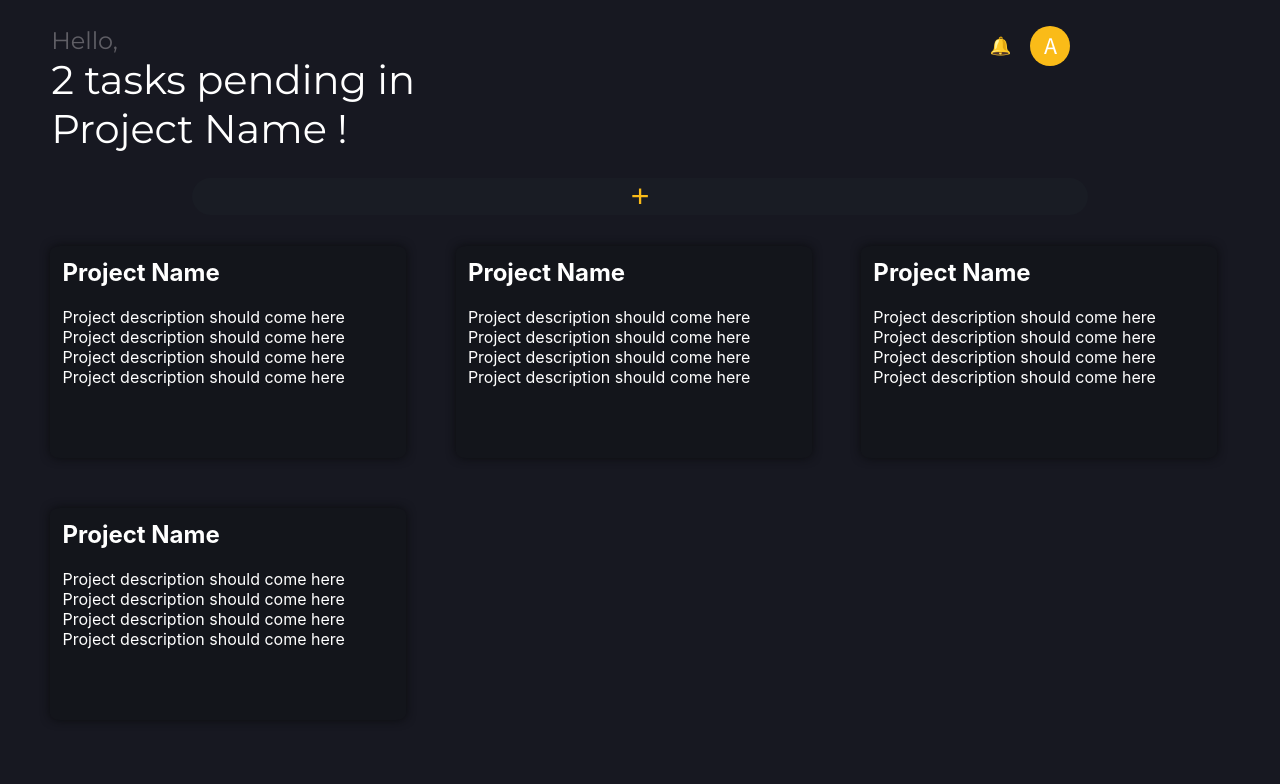
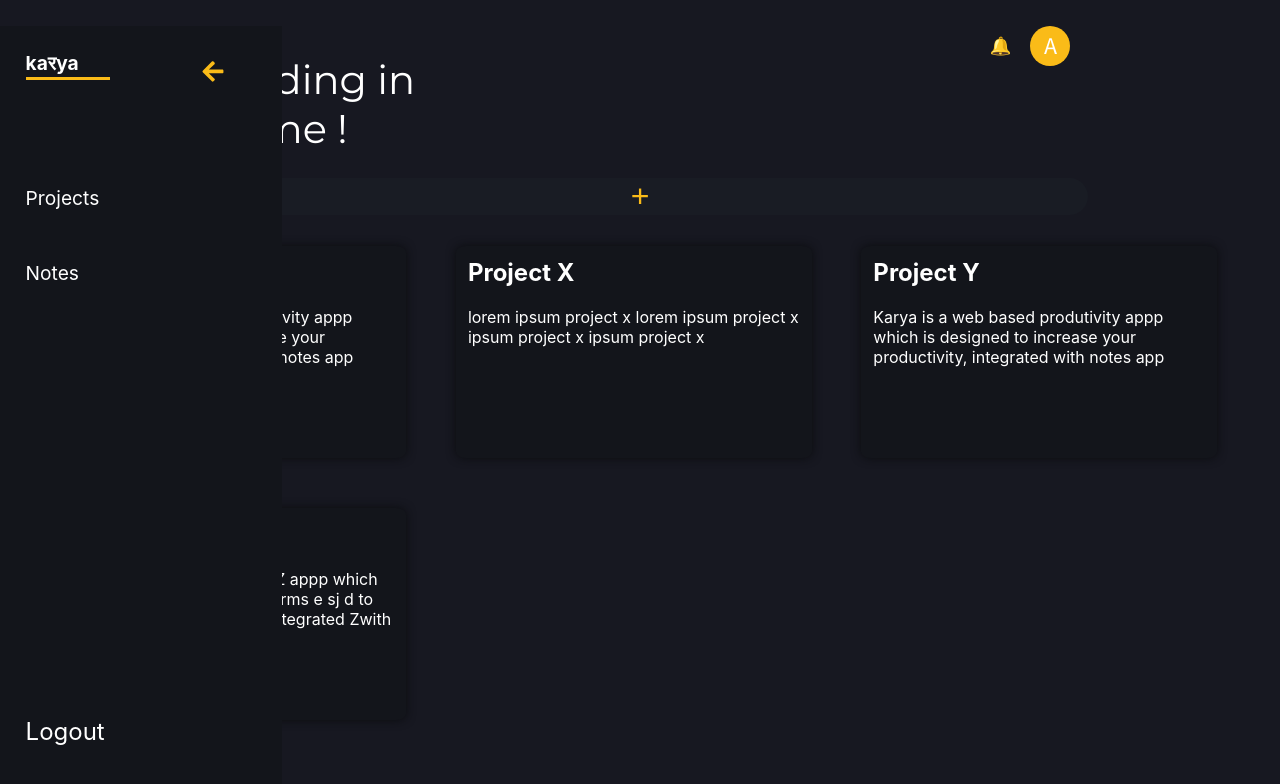
Before and after one commit to Anurag-Singh-Rajput/karya, a React (Create React App) app: page / in a window 1280 px wide. Shown: the top 784 px of the page. Built offline with nearby package versions, Linux system fonts and the light colour scheme; no server answers; the database is empty.

Commit message:
project-section-datafetch

```diff
--- a/src/App.js
+++ b/src/App.js
@@ -30,14 +30,14 @@ function App() {
   }, [open, uid]);
   return (
     <>
-      {/* {!open ? (
+      {!open ? (
         <Navbar setOpen={setOpen} setProject={setProject} setNote={setNote} />
       ) : (
         <div className={classes.hamburger} onClick={() => setOpen(!open)}>
           <FontAwesomeIcon icon={faBars} />
         </div>
-      )} */}
-      {project ? <AllProjects name={name} /> : null}
+      )}
+      {project ? <AllProjects name={name} uid={uid} /> : null}
       {note ? <NoteApp uid={uid} /> : null}
       {/* <Dashboard name="Anurag Singh" /> */}
     </>
--- a/src/App.module.css
+++ b/src/App.module.css
@@ -1,12 +1,12 @@
 .hamburger {
   color: #fabb18;
   margin: 1% 0 0 0.5%;
-  font-size: 1.5rem;
+  font-size: 1.2rem;
   position: absolute;
   text-align: center;
   padding: 1%;
-  width: 40px;
-  height: 40px;
+  width: 20px;
+  height: 20px;
 }
 
 .hamburger:hover {
--- a/src/Components/Dashboard/Dashboard.js
+++ b/src/Components/Dashboard/Dashboard.js
@@ -45,6 +45,7 @@ const Dashboard = (props) => {
           setPendingTasks={setPendingTasks}
           setOngoingTasks={setOngoingTasks}
           setCompletedTasks={setCompletedTasks}
+          source="dashboard"
         />
       ) : null}
       <CardContainer
--- a/src/Components/Dashboard/Input.js
+++ b/src/Components/Dashboard/Input.js
@@ -4,15 +4,27 @@ import classes from "./Input.module.css";
 const Input = (props) => {
   const handleClick = () => {
     props.setModal(false);
+    if (props.source === "dashboard") {
       props.setPendingTasks((prevTask) => {
         return [task, ...prevTask];
       });
+    } else {
+      props.setProjects((prevProjects) => {
+        return [project, ...prevProjects];
+      });
+    }
   };
   const [task, setTask] = useState({
     title: "",
     content: "",
   });
+  const [project, setProject] = useState({
+    title: "",
+    content: "",
+  });
   const handleChange = (e) => {
+    console.log(e);
+    if (props.source === "dashboard") {
       const { name, value } = e.target;
       setTask((prevTask) => {
         return {
@@ -20,20 +32,29 @@ const Input = (props) => {
           [name]: value,
         };
       });
+    } else {
+      const { name, value } = e.target;
+      setProject((prevProject) => {
+        return {
+          ...prevProject,
+          [name]: value,
+        };
+      });
+    }
   };
   return (
     <div className={classes.form__container}>
       <form action="#">
         <input
           name="title"
-          value={task.title}
+          value={props.source === "dashboard" ? task.title : project.title}
           placeholder="Enter title for your note"
           onChange={handleChange}
           required
         />
         <textarea
           name="content"
-          value={task.content}
+          value={props.source === "dashboard" ? task.content : project.content}
           placeholder="Take a note..."
           onChange={handleChange}
           rows="3"
--- a/src/Components/Projects/AllProjects.js
+++ b/src/Components/Projects/AllProjects.js
@@ -3,23 +3,82 @@ import classes from "./AllProjects.module.css";
 import Header from "../Header/Header";
 import Input from "../Dashboard/Input";
 import { useState } from "react";
+import {
+  doc,
+  collection,
+  query,
+  getDocs,
+  getFirestore,
+  deleteDoc,
+} from "firebase/firestore";
 const AllProjects = (props) => {
   const [open, setOpen] = useState(false);
+  const [isLoading, setIsLoading] = useState(true);
+  const [projects, setProjects] = useState([
+    {
+      title: "Karya",
+      content:
+        "Karya is a web based produtivity appp which is designed to increase your productivity, integrated with notes app",
+    },
+    {
+      title: "Project X",
+      content:
+        "lorem ipsum project x lorem ipsum project x ipsum project x ipsum project x ",
+    },
+    {
+      title: "Project Y",
+      content:
+        "Karya is a web based produtivity appp which is designed to increase your productivity, integrated with notes app",
+    },
+    {
+      title: "Project Z",
+      content:
+        "Z is a weZZZb baZZZZZsed Z appp which is designeZZZ loreme ispdusrms e sj d to increase your productivity, integrated Zwith notes app",
+    },
+  ]);
+
+  const setVariables = () => {
+    const db = getFirestore();
+    let newUid = "";
+    if (props.uid === "") {
+      newUid = localStorage.getItem("uid");
+    } else newUid = props.uid;
+    const q = query(collection(db, "db/" + newUid + "/projects"));
+    const querySnapshot = getDocs(q);
+    Promise.resolve(querySnapshot).then((data) =>
+      data.docs.map((ele) => {
+        console.log(ele._document.data.value.mapValue.fields);
+      })
+    );
+    setIsLoading(false);
+  };
+
   return (
     <>
+      {!isLoading ? (
+        <>
           <Header name={props.name} />
-      {open ? <Input setModal={setOpen} /> : null}
+          {open ? (
+            <Input
+              setModal={setOpen}
+              setProjects={setProjects}
+              source={"projects"}
+            />
+          ) : null}
           <div className={classes.btn__class}>
             <button className={classes.button} onClick={() => setOpen(true)}>
               +
             </button>
           </div>
           <div className={classes.projects}>
-        <Project />
-        <Project />
-        <Project />
-        <Project />
+            {projects.map((project) => (
+              <Project title={project.title} content={project.content} />
+            ))}
           </div>
+        </>
+      ) : (
+        setVariables()
+      )}
     </>
   );
 };
--- a/src/Components/Projects/Project.js
+++ b/src/Components/Projects/Project.js
@@ -1,15 +1,11 @@
 import classes from "../Projects/Project.module.css";
 
-const Project = () => {
+const Project = (props) => {
   return (
     <>
       <div className={classes.project__container}>
-        <h1>Project Name</h1>
-        <p>
-          Project description should come here Project description should come
-          here Project description should come here Project description should
-          come here
-        </p>
+        <h1>{props.title}</h1>
+        <p>{props.content}</p>
       </div>
     </>
   );
```
Lines whose indentation alone changed are shown as unchanged.
